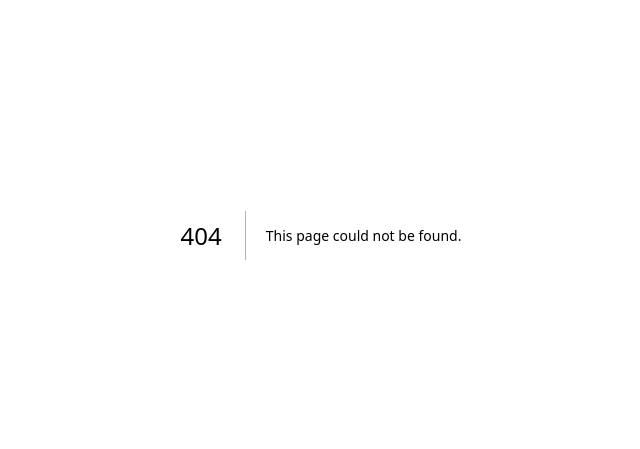
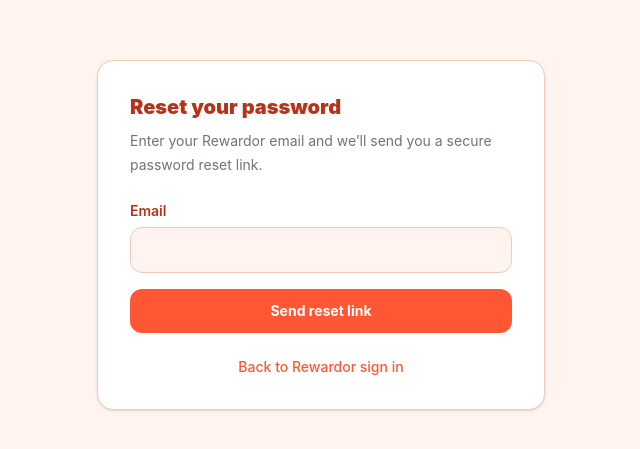
Before and after one commit to FR3SHU-repos/komola-rewardor, a Next.js app: page /auth/forgot-password in a window 1280 px wide. Before the commit this address had no page. Shown: the part 165-614 px from the top of the page, without its empty margins (319-959 px from the left). Built offline with nearby package versions, Linux system fonts and the light colour scheme; no server answers.

Commit message:
Keep Rewardor password reset in Rewardor

```diff
--- /dev/null
+++ b/app/auth/forgot-password/page.tsx
@@ -0,0 +1,46 @@
+"use client";
+
+import { FormEvent, useEffect, useState } from "react";
+import Link from "next/link";
+import { createAuthBrowserClient } from "@/shared/lib/supabase/auth-client";
+
+const COOLDOWN = 60;
+
+export default function ForgotPasswordPage() {
+  const supabase = createAuthBrowserClient();
+  const [email, setEmail] = useState("");
+  const [busy, setBusy] = useState(false);
+  const [sent, setSent] = useState(false);
+  const [cooldown, setCooldown] = useState(0);
+
+  useEffect(() => {
+    if (cooldown <= 0) return;
+    const timer = window.setTimeout(() => setCooldown((value) => value - 1), 1000);
+    return () => window.clearTimeout(timer);
+  }, [cooldown]);
+
+  async function onSubmit(event: FormEvent<HTMLFormElement>) {
+    event.preventDefault();
+    if (busy || cooldown > 0) return;
+    setBusy(true);
+    await supabase.auth.resetPasswordForEmail(email.trim().toLowerCase(), {
+      redirectTo: `${window.location.origin}/auth/reset-password`,
+    });
+    setBusy(false);
+    setSent(true);
+    setCooldown(COOLDOWN);
+  }
+
+  return <main className="flex min-h-screen items-center justify-center bg-surface px-4 py-8">
+    <section className="w-full max-w-md rounded-2xl border border-border bg-surface-card p-6 shadow-sm sm:p-8">
+      <h1 className="text-xl font-black text-foreground-heading">Reset your password</h1>
+      <p className="mt-2 text-sm leading-6 text-foreground-muted">Enter your Rewardor email and we’ll send you a secure password reset link.</p>
+      <form onSubmit={onSubmit} className="mt-6 space-y-4">
+        <label className="block text-sm font-semibold text-foreground-heading">Email<input type="email" autoComplete="username" required value={email} onChange={(event) => setEmail(event.target.value)} className="mt-1.5 w-full rounded-xl border border-border bg-surface px-4 py-3 text-sm text-foreground-heading outline-none focus:border-primary focus:ring-4 focus:ring-primary/10" /></label>
+        <button type="submit" disabled={busy || cooldown > 0} className="min-h-11 w-full rounded-xl bg-primary px-4 py-3 text-sm font-bold text-primary-foreground transition hover:bg-primary-hover disabled:opacity-60">{busy ? "Sending…" : cooldown > 0 ? `Resend in ${cooldown}s` : "Send reset link"}</button>
+      </form>
+      {sent ? <p className="mt-4 rounded-lg bg-primary/5 px-3 py-3 text-sm text-foreground-body">If that email has a KOMOLA account, a reset link is on its way.</p> : null}
+      <p className="mt-6 text-center text-sm text-foreground-muted"><Link href="/login" className="font-medium text-primary hover:underline">Back to Rewardor sign in</Link></p>
+    </section>
+  </main>;
+}
--- /dev/null
+++ b/app/auth/reset-password/page.tsx
@@ -0,0 +1,65 @@
+"use client";
+
+import { FormEvent, Suspense, useEffect, useState } from "react";
+import Link from "next/link";
+import { useRouter } from "next/navigation";
+import { createAuthBrowserClient } from "@/shared/lib/supabase/auth-client";
+
+function ResetPasswordForm() {
+  const router = useRouter();
+  const supabase = createAuthBrowserClient();
+  const [ready, setReady] = useState(false);
+  const [valid, setValid] = useState(false);
+  const [password, setPassword] = useState("");
+  const [confirm, setConfirm] = useState("");
+  const [busy, setBusy] = useState(false);
+  const [error, setError] = useState("");
+  const [success, setSuccess] = useState(false);
+
+  useEffect(() => {
+    const { data } = supabase.auth.onAuthStateChange((event, session) => {
+      if (event === "PASSWORD_RECOVERY" || (event === "SIGNED_IN" && session)) setValid(true);
+      setReady(true);
+    });
+    supabase.auth.getSession().then(({ data: { session } }) => {
+      if (session) setValid(true);
+      setReady(true);
+    });
+    return () => data.subscription.unsubscribe();
+  }, [supabase]);
+
+  async function onSubmit(event: FormEvent<HTMLFormElement>) {
+    event.preventDefault();
+    if (busy) return;
+    setError("");
+    if (password.length < 8) return setError("Choose a password with at least 8 characters.");
+    if (password !== confirm) return setError("Passwords do not match.");
+    setBusy(true);
+    const { error: updateError } = await supabase.auth.updateUser({ password });
+    if (updateError) {
+      setBusy(false);
+      setError("This reset link is invalid or has expired.");
+      return;
+    }
+    await supabase.auth.signOut();
+    setSuccess(true);
+    setBusy(false);
+    window.setTimeout(() => router.replace("/login"), 1200);
+  }
+
+  return <main className="flex min-h-screen items-center justify-center bg-surface px-4 py-8">
+    <section className="w-full max-w-md rounded-2xl border border-border bg-surface-card p-6 shadow-sm sm:p-8">
+      <h1 className="text-xl font-black text-foreground-heading">Set a new password</h1>
+      {!ready ? <p className="mt-4 text-sm text-foreground-muted">Checking your reset link…</p> : !valid ? <><p className="mt-4 rounded-lg bg-red-50 px-3 py-3 text-sm text-red-700">This reset link is invalid or expired.</p><Link href="/auth/forgot-password" className="mt-5 block text-center text-sm font-medium text-primary hover:underline">Request a new link</Link></> : success ? <p className="mt-4 rounded-lg bg-green-50 px-3 py-3 text-sm text-green-700">Password updated. Returning to Rewardor sign in…</p> : <form onSubmit={onSubmit} className="mt-6 space-y-4">
+        <label className="block text-sm font-semibold text-foreground-heading">New password<input type="password" autoComplete="new-password" minLength={8} required value={password} onChange={(event) => setPassword(event.target.value)} className="mt-1.5 w-full rounded-xl border border-border bg-surface px-4 py-3 text-sm text-foreground-heading outline-none focus:border-primary focus:ring-4 focus:ring-primary/10" /></label>
+        <label className="block text-sm font-semibold text-foreground-heading">Confirm new password<input type="password" autoComplete="new-password" minLength={8} required value={confirm} onChange={(event) => setConfirm(event.target.value)} className="mt-1.5 w-full rounded-xl border border-border bg-surface px-4 py-3 text-sm text-foreground-heading outline-none focus:border-primary focus:ring-4 focus:ring-primary/10" /></label>
+        {error ? <p role="alert" className="rounded-lg bg-red-50 px-3 py-3 text-sm text-red-700">{error}</p> : null}
+        <button type="submit" disabled={busy} className="min-h-11 w-full rounded-xl bg-primary px-4 py-3 text-sm font-bold text-primary-foreground transition hover:bg-primary-hover disabled:opacity-60">{busy ? "Updating…" : "Update password"}</button>
+      </form>}
+    </section>
+  </main>;
+}
+
+export default function ResetPasswordPage() {
+  return <Suspense fallback={<main className="grid min-h-screen place-items-center bg-surface p-4"><p className="text-sm font-semibold text-foreground-muted">Loading password reset…</p></main>}><ResetPasswordForm /></Suspense>;
+}
--- a/app/login/page.tsx
+++ b/app/login/page.tsx
@@ -52,7 +52,6 @@
     }
   }
 
-  const posUrl = (process.env.NEXT_PUBLIC_KOMOLA_POS_URL ?? "http://localhost:3000").replace(/\/$/, "");
   return <main className="flex min-h-screen items-center justify-center bg-surface px-4 py-8">
     <section className="w-full max-w-md rounded-2xl border border-border bg-surface-card p-6 shadow-sm sm:p-8">
       <div className="mb-6 flex flex-col items-center text-center"><span className="grid h-12 w-12 place-items-center rounded-xl bg-primary text-primary-foreground"><Gift className="h-6 w-6" /></span><p className="mt-3 text-lg font-black tracking-tight text-foreground-heading">KOMOLA</p><h1 className="mt-1 text-xl font-black text-foreground-heading">Sign in to Rewardor</h1><p className="mt-1 text-sm text-foreground-muted">Use your shared KOMOLA account to manage campaigns.</p></div>
@@ -65,7 +64,7 @@
         {error ? <p role="alert" aria-live="polite" className="rounded-lg bg-red-50 px-3 py-2 text-sm text-red-700">{error}</p> : null}
         <button type="submit" disabled={busy} className="flex min-h-11 w-full items-center justify-center gap-2 rounded-xl bg-primary px-4 py-3 text-sm font-bold text-primary-foreground transition hover:bg-primary-hover disabled:opacity-60">{busy ? <Loader2 className="h-4 w-4 animate-spin" /> : null}{busy ? "Signing in…" : "Sign in"}</button>
       </form>
-      <a href={`${posUrl}/auth/forgot-password`} className="mt-4 block text-center text-xs font-medium text-primary hover:underline">Forgot password?</a>
+      <Link href="/auth/forgot-password" className="mt-4 block text-center text-xs font-medium text-primary hover:underline">Forgot password?</Link>
       <p className="mt-5 text-center text-xs text-foreground-muted">Need an account? <Link href="/register" className="font-medium text-primary hover:underline">Register for Rewardor</Link></p>
     </section>
   </main>;
```
Also changed, not shown: 1 other file (tests, documents, lock files or other folders).
